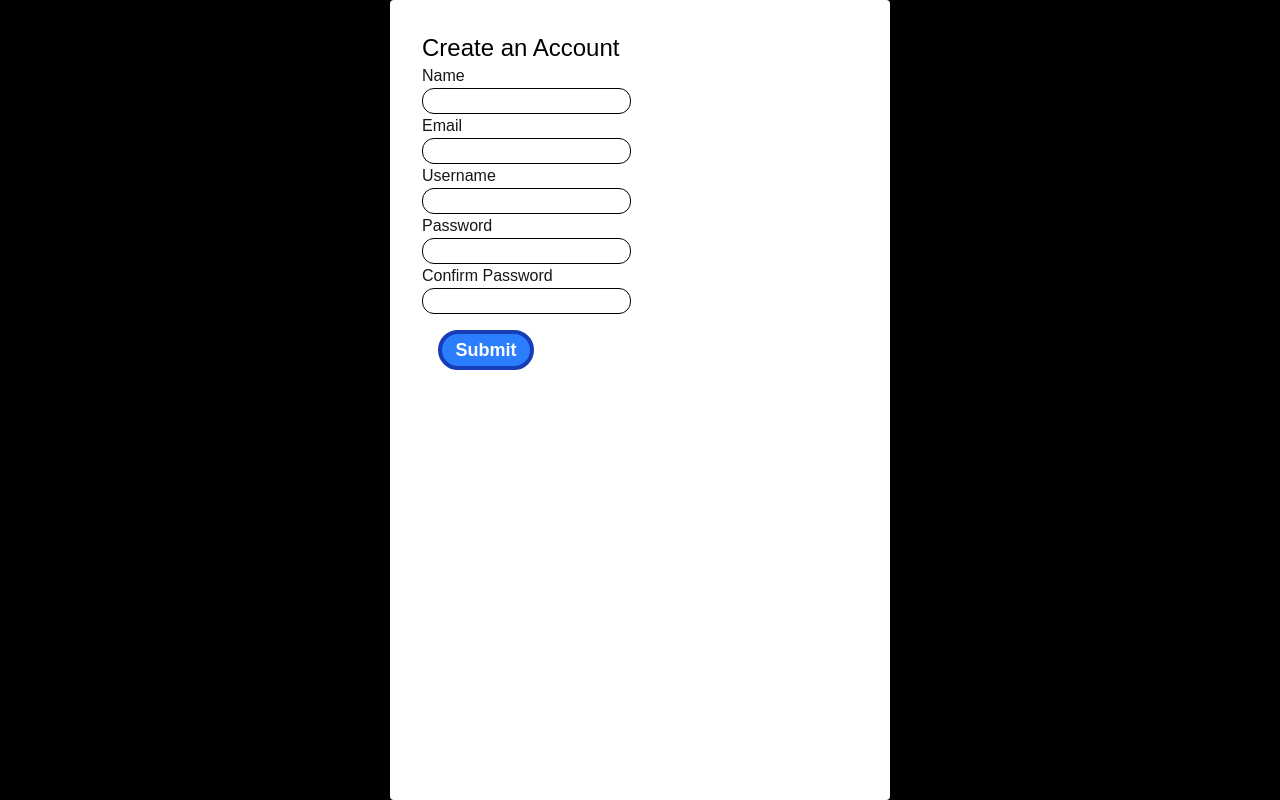
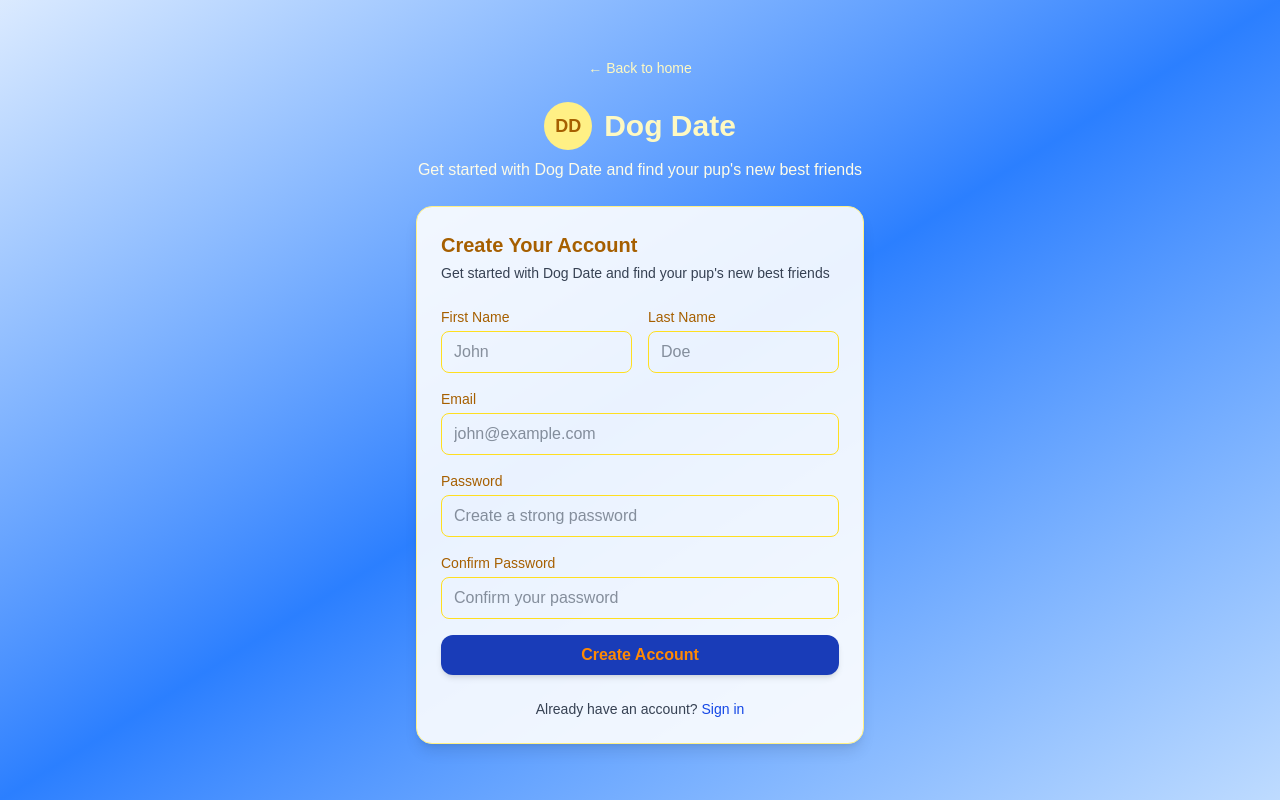
Before and after one commit to kevJ711/dog-date, a Next.js app: page /signup in a window 1280 px wide. Built offline with nearby package versions, Linux system fonts and the light colour scheme.

Commit message:
worked on sign up page, added first name, last name, email, password, password, confirm password, create account button, and back to homepage. added dog date logo placeholder, light blue/blue gradient background.

```diff
--- a/src/app/signup/page.tsx
+++ b/src/app/signup/page.tsx
@@ -1,31 +1,210 @@
-export default function Signup() {
+"use client";
+
+import { useState } from "react";
+import Link from "next/link";
+
+export default function SignUpPage() {
+  const [formData, setFormData] = useState({
+    firstName: "",
+    lastName: "",
+    email: "",
+    password: "",
+    confirmPassword: ""
+  });
+
+  const handleSubmit = (e: React.FormEvent) => {
+    e.preventDefault();
+    console.log("Registration:", formData);
+  };
+
+  const handleChange = (e: React.ChangeEvent<HTMLInputElement>) => {
+    setFormData((prev) => ({
+      ...prev,
+      [e.target.name]: e.target.value,
+    }));
+  };
+
   return (
-    <main>
-        <div className="bg-black w-full min-h-screen flex justify-center items-center;">
-            <div className="bg-white w-[500px] h-auto p-8 rounded shadow-lg;">
-                <h1 className="text-black text-2xl font-mono;" >Create an Account</h1>
-                <form>
-                    <label htmlFor="name" >Name</label><br />
-                    <input className="box" id="name" type="text"/><br />
+    <div className="min-h-screen flex items-center justify-center
+                    bg-gradient-to-br from-blue-100 via-blue-500 to-blue-200 p-4">
+      <div className="w-full max-w-md space-y-6">
+        {/* Back link */}
+        <div className="text-center">
+          <Link
+            href="/"
+            className="inline-flex items-center gap-2 mb-6 hover:opacity-80
+                       transition-opacity text-sm text-yellow-100"
+          >
+            ← Back to home
+          </Link>
 
-                    <label htmlFor="email ">Email</label><br />
-                    <input className="box" id="email" type="email" /><br />
+          {/* Placeholder logo/title */}
+          <div className="flex items-center justify-center gap-3 mb-2">
+            <div className="w-12 h-12 flex items-center justify-center
+                            rounded-full bg-yellow-200 text-yellow-700
+                            font-bold text-lg">
+              DD
+            </div>
+            <h1 className="text-3xl font-bold text-yellow-100">Dog Date</h1>
+          </div>
 
-                    <label htmlFor="username" >Username</label><br />
-                    <input className="box" id="username" name="username" type="text" /><br />
-
-                    <label htmlFor="password" >Password</label><br />
-                    <input className="box" id="password" name="password" type="password" /><br />
-
-                    <label htmlFor="confirmPassword" >Confirm Password</label><br />
-                    <input className="box" id="confirmPassword" name="confirmPassword" type="password" /><br />
-
-                    {/* Submit Button */}
-                    <button className="btn" type="submit" >Submit</button>
-                </form>
-            </div>
+          <p className="text-yellow-50">
+            Get started with Dog Date and find your pup's new best friends
+          </p>
         </div>
 
-    </main>
+        {/* Card wrapper */}
+        <div className="bg-white/90 border border-yellow-200 shadow-lg rounded-2xl p-6">
+          <h2 className="text-xl font-semibold text-yellow-700 mb-1">
+            Create Your Account
+          </h2>
+          <p className="text-sm text-gray-700 mb-6">
+            Get started with Dog Date and find your pup&apos;s new best friends
+          </p>
+
+          {/* Sign up form */}
+          <form onSubmit={handleSubmit} className="space-y-4">
+            {/* First + Last Name */}
+            <div className="grid grid-cols-2 gap-4">
+              <div>
+                <label
+                  htmlFor="firstName"
+                  className="block text-sm font-medium text-yellow-700"
+                >
+                  First Name
+                </label>
+                <input
+                  id="firstName"
+                  name="firstName"
+                  placeholder="John"
+                  value={formData.firstName}
+                  onChange={handleChange}
+                  required
+                  className="mt-1 w-full px-3 py-2 border border-yellow-300
+                             rounded-lg focus:ring-2 focus:ring-yellow-400
+                             focus:border-yellow-400 outline-none transition
+                             text-gray-800"
+                />
+              </div>
+
+              <div>
+                <label
+                  htmlFor="lastName"
+                  className="block text-sm font-medium text-yellow-700"
+                >
+                  Last Name
+                </label>
+                <input
+                  id="lastName"
+                  name="lastName"
+                  placeholder="Doe"
+                  value={formData.lastName}
+                  onChange={handleChange}
+                  required
+                  className="mt-1 w-full px-3 py-2 border border-yellow-300
+                             rounded-lg focus:ring-2 focus:ring-yellow-400
+                             focus:border-yellow-400 outline-none transition
+                             text-gray-800"
+                />
+              </div>
+            </div>
+
+            {/* Email */}
+            <div>
+              <label
+                htmlFor="email"
+                className="block text-sm font-medium text-yellow-700"
+              >
+                Email
+              </label>
+              <input
+                id="email"
+                name="email"
+                type="email"
+                placeholder="john@example.com"
+                value={formData.email}
+                onChange={handleChange}
+                required
+                className="mt-1 w-full px-3 py-2 border border-yellow-300
+                           rounded-lg focus:ring-2 focus:ring-yellow-400
+                           focus:border-yellow-400 outline-none transition
+                           text-gray-800"
+              />
+            </div>
+
+            {/* Password */}
+            <div>
+              <label
+                htmlFor="password"
+                className="block text-sm font-medium text-yellow-700"
+              >
+                Password
+              </label>
+              <input
+                id="password"
+                name="password"
+                type="password"
+                placeholder="Create a strong password"
+                value={formData.password}
+                onChange={handleChange}
+                required
+                className="mt-1 w-full px-3 py-2 border border-yellow-300
+                           rounded-lg focus:ring-2 focus:ring-yellow-400
+                           focus:border-yellow-400 outline-none transition
+                           text-gray-800"
+              />
+            </div>
+
+            {/* Confirm Password */}
+            <div>
+              <label
+                htmlFor="confirmPassword"
+                className="block text-sm font-medium text-yellow-700"
+              >
+                Confirm Password
+              </label>
+              <input
+                id="confirmPassword"
+                name="confirmPassword"
+                type="password"
+                placeholder="Confirm your password"
+                value={formData.confirmPassword}
+                onChange={handleChange}
+                required
+                className="mt-1 w-full px-3 py-2 border border-yellow-300
+                           rounded-lg focus:ring-2 focus:ring-yellow-400
+                           focus:border-yellow-400 outline-none transition
+                           text-gray-800"
+              />
+            </div>
+
+            {/* Submit Button */}
+            <button
+              type="submit"
+              className="w-full rounded-xl bg-blue-800 px-4 py-2 font-semibold
+             text-orange-400 shadow-md transition-all duration-300
+             hover:bg-blue-800 hover:shadow-lg hover:scale-105"
+            >
+            Create Account
+            </button>
+
+
+          </form>
+
+          {/* Footer */}
+          <div className="mt-6 text-center">
+            <p className="text-sm text-gray-700">
+              Already have an account?{" "}
+              <Link
+                href="/sign-in"
+                className="text-blue-700 hover:underline font-medium"
+              >
+                Sign in
+              </Link>
+            </p>
+          </div>
+        </div>
+      </div>
+    </div>
   );
 }
```
